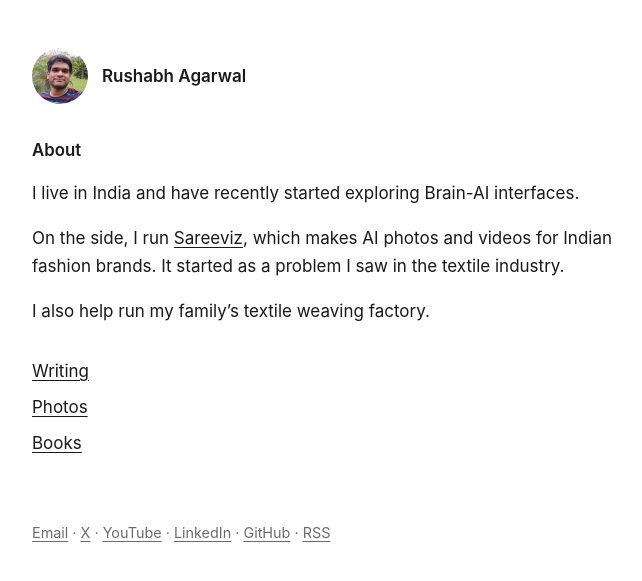
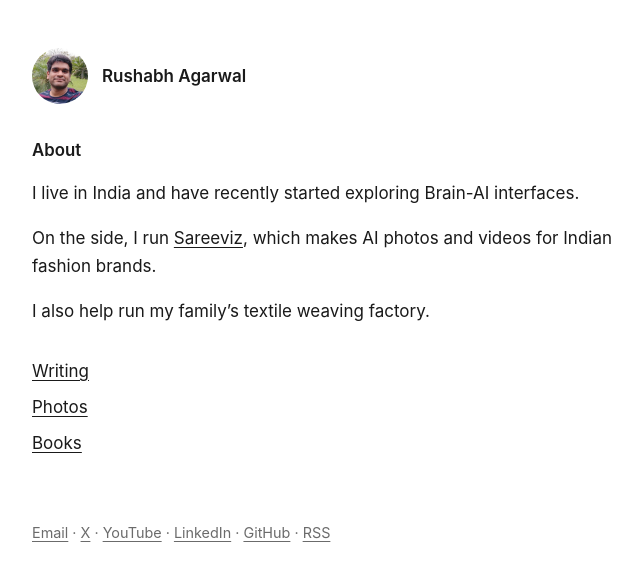
Before and after one commit to rushout09/rushout09.github.io, a Jekyll site: the page built from index.md, in a window 1280 px wide. Shown: the top 581 px of the page, without its empty margins (288-930 px from the left). Built offline with Jekyll 4.4.1, drawn with Linux system fonts in a browser that asks for light colours; our own code applies the rules of GitHub Pages for plain Markdown files.

Commit message:
Remove the textile line from the Sareeviz intro
Co-Authored-By: Claude Opus 5.5 <noreply@anthropic.com>

```diff
--- a/index.md
+++ b/index.md
@@ -8,7 +8,7 @@ title: "Rushabh Agarwal"
 
 I live in India and have recently started exploring Brain-AI interfaces.
 
-On the side, I run [Sareeviz](https://sareeviz.com), which makes AI photos and videos for Indian fashion brands. It started as a problem I saw in the textile industry.
+On the side, I run [Sareeviz](https://sareeviz.com), which makes AI photos and videos for Indian fashion brands.
 
 I also help run my family's textile weaving factory.
 
```
